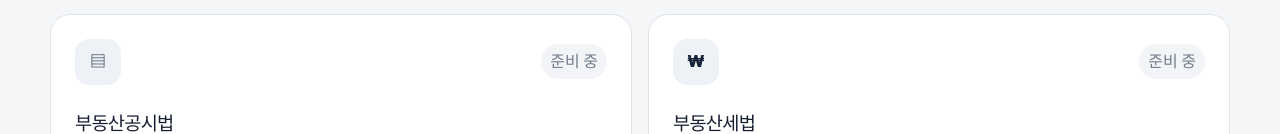
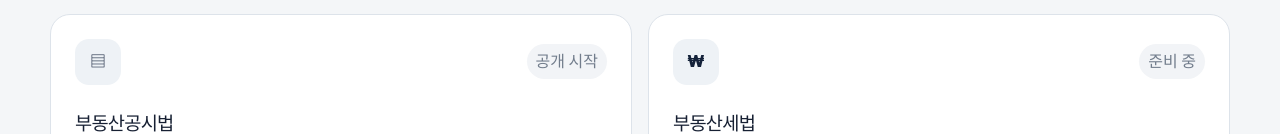
Before and after one commit to parkminhyun0/realtor-exam, a React (Vite) app: page / in a window 1280 px wide. Shown: the part 1310-1444 px from the top of the page. Built offline with nearby package versions, Linux system fonts and the light colour scheme.

Commit message:
chore: mark public records as started

```diff
--- a/src/data/subjects.js
+++ b/src/data/subjects.js
@@ -50,7 +50,7 @@ export const subjectGroups = [
         shortTitle: '공시법',
         icon: '▤',
         description: '공간정보법과 부동산등기법을 비교표·절차·기출 포인트 중심으로 정리합니다.',
-        status: '준비 중',
+        status: '공개 시작',
       },
       {
         id: 'tax-law',
```
